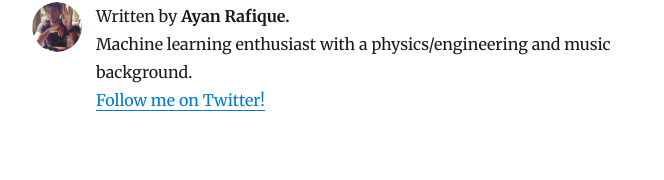
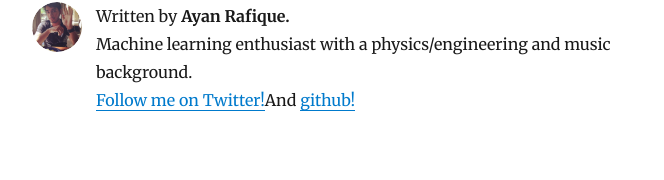
Before and after one commit to ayanrafique/personalsite, a Gatsby site: page / in a window 1280 px wide. Shown: the part 222-402 px from the top of the page, without its empty margins (293-957 px from the left). Built offline with nearby package versions, Linux system fonts and the light colour scheme; Gatsby itself is replaced by a stand-in of ours; some packages are replaced by stand-ins of ours.

Commit message:
Added github

```diff
--- a/src/components/bio.js
+++ b/src/components/bio.js
@@ -62,6 +62,8 @@ const Bio = () => {
         <a href={`https://twitter.com/${social.twitter}`}>
           Follow me on Twitter!
         </a>
+        And <a href="https://github.com/ayanrafique">github!</a>
+
       </p>
     </div>
   )
```
Also changed, not shown: src/pages/index.js (+1 -9 lines).
